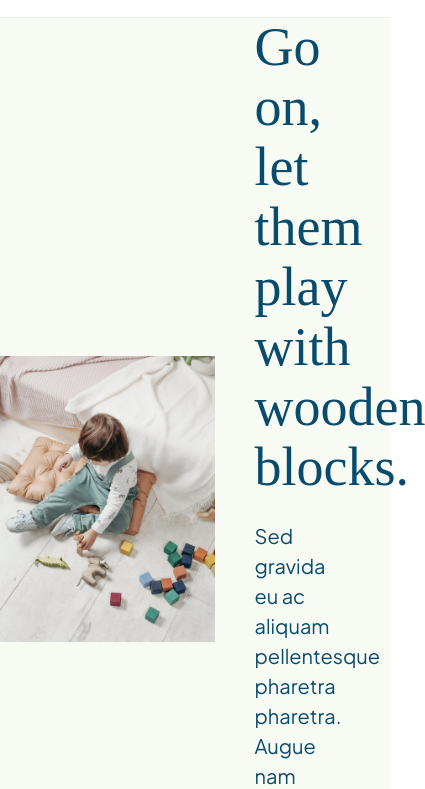
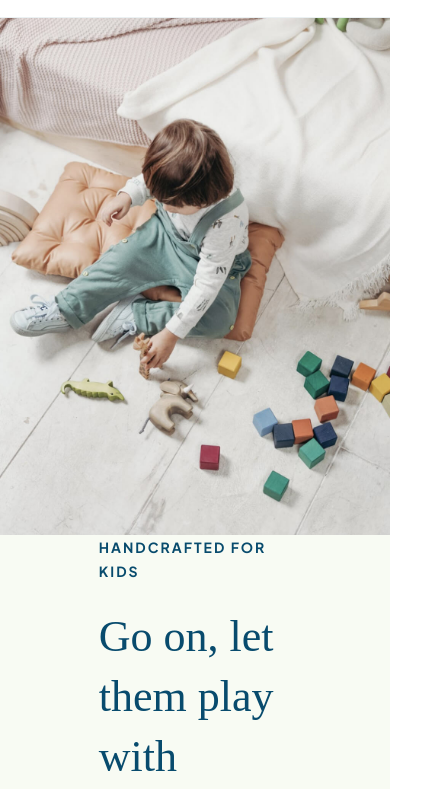
Before and after one commit to Justinng26/ecommerce-store, a plain HTML site: page index.html in a window 390 px wide. Shown: the part 55-844 px from the top of the page, 425 px wide, since content can reach past the window. Drawn offline with Linux system fonts and the light colour scheme; files whose address does not match are found by name; a web font is replaced by a local one.

Commit message:
worked on media queries

```diff
--- a/styles/sass/partials/_header.scss
+++ b/styles/sass/partials/_header.scss
@@ -6,12 +6,13 @@ header{
     display: flex;
     align-items: center;
     flex-wrap: wrap;
+    margin-top: 70px;
     .headerImgContainer {
-        width:55%;
+        width:45%;
     }
 
     .headerContentContainer {
-        width: 45%;
+        width: 55%;
         padding: 0 40px;
     }
 
--- /dev/null
+++ b/styles/sass/partials/_mediaQueries.scss
@@ -0,0 +1,39 @@
+@use "./variables";
+
+
+
+
+@media (max-width: 1000px) {
+    /* all of our styles for smaller DESKTOP devices will go within this breakpoint */
+    header{
+        .headerContentContainer {
+        padding: 0 50px;
+        }
+        h3{
+            font-size: 2.2rem;
+        }
+
+    }
+}
+
+
+
+  @media (max-width: 800px) {
+    /* all of our styles for TABLET devices will go within this breakpoint */
+    // FLEX DIRECTION COLUMN WOULD ALSO WORK
+    header{
+        flex-direction: column;
+        .headerImgContainer {
+            width: 100%;
+            // height: 50%;
+            overflow: hidden;
+        }
+        .headerContentContainer{
+            width: 75%;
+        }
+    }
+  }
+
+  @media (max-width: 500px) {
+    /* all of our styles for MOBILE devices will go within this breakpoint */
+  }
--- a/styles/sass/styles.scss
+++ b/styles/sass/styles.scss
@@ -5,6 +5,7 @@
 @use "./partials/nav";
 @use "./partials/header";
 @use "./partials/categories";
+@use "./partials/mediaQueries";
 
 
 // COLOURS:
```
Also changed, not shown: styles/styles.css.
